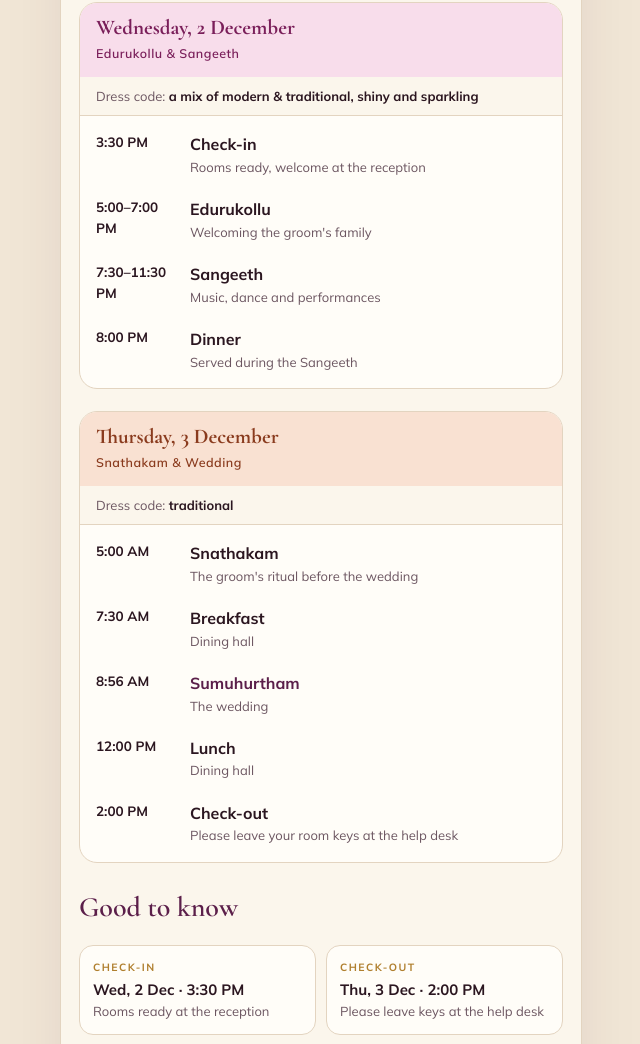
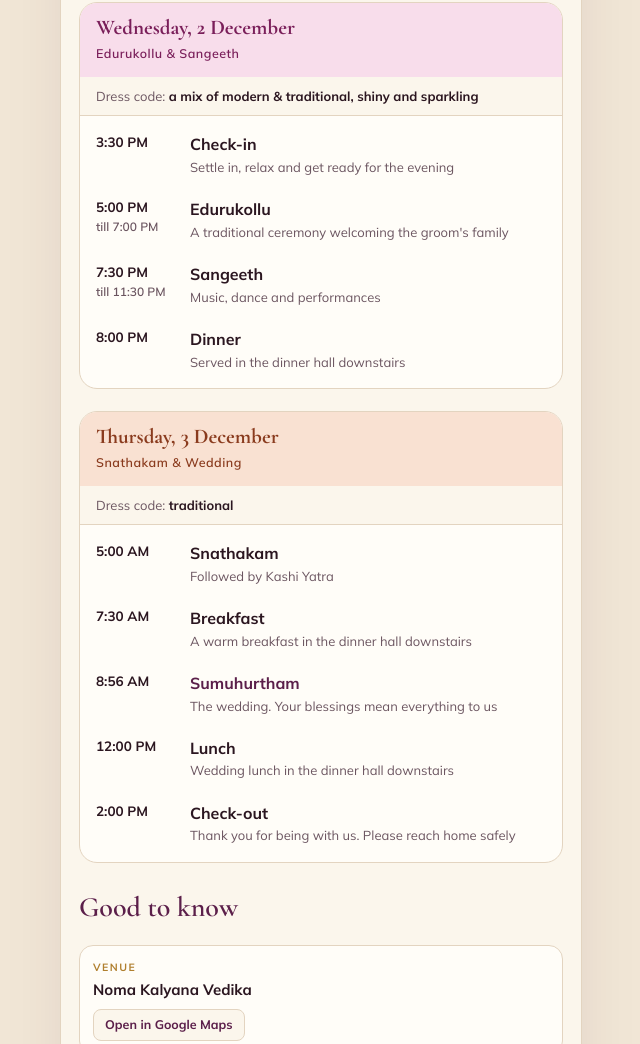
Before and after one commit to sriteja25/bhavana-weds-sriteja, a plain HTML site: page index.html in a window 1280 px wide. Shown: the part 1280-2324 px from the top of the page, without its empty margins (319-959 px from the left). Drawn offline with nearby package versions, Linux system fonts and the light colour scheme.

Commit message:
Warmer event wording, cleaner times, full photos
Co-Authored-By: Claude Opus 5.5 <noreply@anthropic.com>

```diff
--- a/index.html
+++ b/index.html
@@ -93,7 +93,8 @@ button{font:inherit}
 .dress b{color:var(--ink)}
 .tl{list-style:none;margin:0;padding:6px 0}
 .tl li{display:grid;grid-template-columns:84px minmax(0,1fr);gap:10px;padding:10px 16px}
-.tl .tm{font-size:13.5px;font-weight:700;font-variant-numeric:tabular-nums}
+.tl .tm{font-size:13.5px;font-weight:700;font-variant-numeric:tabular-nums;white-space:nowrap}
+.tl .tm small{display:block;font-size:12px;font-weight:600;color:var(--ink-soft)}
 .tl .nm{font-weight:700}
 .tl .ds{font-size:13px;color:var(--ink-soft)}
 .tl li.past{opacity:.45}
@@ -120,9 +121,10 @@ button{font:inherit}
 .help .p .num{font-weight:700;font-size:14px;color:var(--plum);white-space:nowrap;user-select:all;text-decoration:none}
 
 /* Photos */
-.story{display:grid;grid-template-columns:1fr 1fr;gap:8px}
-.story img{width:100%;height:170px;object-fit:cover;border-radius:14px;display:block}
-.story img.big{grid-column:1/-1;height:210px}
+.story{display:grid;gap:8px}
+.story img{width:100%;height:auto;border-radius:14px;display:block}
+.story .pair{display:flex;gap:8px;align-items:flex-start}
+.story .pair img{min-width:0}
 
 .foot{text-align:center;padding:14px 0 6px}
 .foot .s{font-family:var(--f-script);font-size:36px;color:var(--plum);line-height:1.1}
@@ -181,8 +183,6 @@ button{font:inherit}
 
     <div class="sh"><h2>Good to know</h2></div>
     <section class="tiles">
-      <div class="tile"><div class="k">Check-in</div><div class="v" id="checkin"></div><div class="s">Rooms ready at the reception</div></div>
-      <div class="tile"><div class="k">Check-out</div><div class="v" id="checkout"></div><div class="s">Please leave keys at the help desk</div></div>
       <div class="tile wide"><div class="k">Venue</div><div class="v">Noma Kalyana Vedika</div><a class="mini" href="https://www.google.com/maps/search/?api=1&amp;query=Noma%20Kalyana%20Vedika" target="_blank" rel="noopener">Open in Google Maps</a></div>
       <div class="tile wide"><div class="k">Share your photos</div><div class="v">Add your pictures to our album</div><div class="s">Every candid helps. We'll treasure them after the wedding.</div><a class="mini" id="album" href="#" target="_blank" rel="noopener">Open shared album</a></div>
     </section>
@@ -193,8 +193,10 @@ button{font:inherit}
     <div class="sh"><h2>Our story so far</h2></div>
     <section class="story">
       <img class="big" src="img/rings.jpg" alt="Bhavana and Sri Teja at their engagement, with the rings">
-      <img src="img/couple.jpg" alt="Bhavana and Sri Teja at the engagement">
-      <img src="img/casual.jpg" alt="Bhavana and Sri Teja together">
+      <div class="pair">
+        <img src="img/couple.jpg" alt="Bhavana and Sri Teja at the engagement" style="flex:665 1 0">
+        <img src="img/casual.jpg" alt="Bhavana and Sri Teja together" style="flex:750 1 0">
+      </div>
     </section>
 
     <footer class="foot">
@@ -209,8 +211,6 @@ button{font:inherit}
 /* ============ EDIT THESE DETAILS ============ */
 var CONFIG = {
   album: "https://photos.app.goo.gl/D9sanYVk11qiATan9",
-  checkin: "Wed, 2 Dec · 3:30 PM",
-  checkout: "Thu, 3 Dec · 2:00 PM",
   contacts: [              // name, role, phone numbers (leave the list empty if not known yet)
     ["Ramesh", "Room supervisor", []],
     ["Satyanarayana", "Groom's family", ["+91 94412 84866", "+91 91006 05150"]]
@@ -240,8 +240,6 @@ var CONFIG = {
   applyRoom();
 
   // Details
-  $("checkin").textContent = CONFIG.checkin;
-  $("checkout").textContent = CONFIG.checkout;
   if (CONFIG.album) $("album").href = CONFIG.album;
   else $("album").addEventListener("click", function(e){ e.preventDefault(); });
   CONFIG.contacts.forEach(function(c){
@@ -258,15 +256,15 @@ var CONFIG = {
   // Events, minutes after 2 Dec 2026 00:00 IST
   function m(day,hh,mm){ return (day-2)*1440 + hh*60 + mm; }
   var EVENTS = [
-    {d:2, s:m(2,15,30), e:m(2,17,0),  t:"3:30 PM",  n:"Check-in", ds:"Rooms ready, welcome at the reception"},
-    {d:2, s:m(2,17,0),  e:m(2,19,0),  t:"5:00 – 7:00 PM", n:"Edurukollu", ds:"Welcoming the groom's family"},
-    {d:2, s:m(2,19,30), e:m(2,23,30), t:"7:30 – 11:30 PM", n:"Sangeeth", ds:"Music, dance and performances"},
-    {d:2, s:m(2,20,0),  e:m(2,22,30), t:"8:00 PM", n:"Dinner", ds:"Served during the Sangeeth", side:true},
-    {d:3, s:m(3,5,0),   e:m(3,7,30),  t:"5:00 AM", n:"Snathakam", ds:"The groom's ritual before the wedding"},
-    {d:3, s:m(3,7,30),  e:m(3,8,40),  t:"7:30 AM", n:"Breakfast", ds:"Dining hall"},
-    {d:3, s:m(3,8,40),  e:m(3,11,45), t:"8:56 AM", n:"Sumuhurtham", ds:"The wedding", key:true},
-    {d:3, s:m(3,12,0),  e:m(3,14,30), t:"12:00 PM", n:"Lunch", ds:"Dining hall"},
-    {d:3, s:m(3,14,0),  e:m(3,14,1),  t:"2:00 PM", n:"Check-out", ds:"Please leave your room keys at the help desk"}
+    {d:2, s:m(2,15,30), e:m(2,17,0),  t:"3:30 PM", n:"Check-in", ds:"Settle in, relax and get ready for the evening"},
+    {d:2, s:m(2,17,0),  e:m(2,19,0),  t:"5:00 PM", till:"7:00 PM", n:"Edurukollu", ds:"A traditional ceremony welcoming the groom's family"},
+    {d:2, s:m(2,19,30), e:m(2,23,30), t:"7:30 PM", till:"11:30 PM", n:"Sangeeth", ds:"Music, dance and performances"},
+    {d:2, s:m(2,20,0),  e:m(2,22,30), t:"8:00 PM", n:"Dinner", ds:"Served in the dinner hall downstairs", side:true},
+    {d:3, s:m(3,5,0),   e:m(3,7,30),  t:"5:00 AM", n:"Snathakam", ds:"Followed by Kashi Yatra"},
+    {d:3, s:m(3,7,30),  e:m(3,8,40),  t:"7:30 AM", n:"Breakfast", ds:"A warm breakfast in the dinner hall downstairs"},
+    {d:3, s:m(3,8,40),  e:m(3,11,45), t:"8:56 AM", n:"Sumuhurtham", ds:"The wedding. Your blessings mean everything to us", key:true},
+    {d:3, s:m(3,12,0),  e:m(3,14,0),  t:"12:00 PM", n:"Lunch", ds:"Wedding lunch in the dinner hall downstairs"},
+    {d:3, s:m(3,14,0),  e:m(3,14,1),  t:"2:00 PM", n:"Check-out", ds:"Thank you for being with us. Please reach home safely"}
   ];
   var MUH = m(3,8,56);
   var BASE = Date.UTC(2026,11,1,18,30); // 2 Dec 2026 00:00 IST
@@ -295,12 +293,12 @@ var CONFIG = {
       lbl.textContent = "Happening now"; lbl.className = "pulse";
       $("now-ev").textContent = cur.n;
       var din = EVENTS[3];
-      $("now-when").textContent = cur.t + (cur.n === "Sangeeth" && now >= din.s && now < din.e ? " · Dinner is being served" : "");
+      $("now-when").textContent = cur.t + (cur.till ? " – " + cur.till : "") + (cur.n === "Sangeeth" && now >= din.s && now < din.e ? " · Dinner is being served" : "");
     } else if (up[0]) {
       var u = up.shift();
       lbl.textContent = "Up next"; lbl.className = "";
       $("now-ev").textContent = u.n;
-      $("now-when").textContent = (u.d === 2 ? "Wed, 2 Dec" : "Thu, 3 Dec") + " · " + u.t + " · in " + span(u.s - now);
+      $("now-when").textContent = (u.d === 2 ? "Wed, 2 Dec" : "Thu, 3 Dec") + " · " + u.t + (u.till ? " – " + u.till : "") + " · in " + span(u.s - now);
     } else {
       lbl.textContent = "Thank you"; lbl.className = "";
       $("now-ev").textContent = "Thank you for coming";
@@ -336,7 +334,8 @@ var CONFIG = {
         if (e.key) cls.push("key");
         li.className = cls.join(" ");
         li.innerHTML = '<span class="tm"></span><div><div class="nm"></div><div class="ds"></div></div>';
-        li.querySelector(".tm").textContent = e.t.replace(" – ", "–");
+        li.querySelector(".tm").textContent = e.t;
+        if (e.till) { var tl = document.createElement("small"); tl.textContent = "till " + e.till; li.querySelector(".tm").appendChild(tl); }
         li.querySelector(".nm").textContent = e.n;
         li.querySelector(".ds").textContent = e.ds;
         ol.appendChild(li);
```
